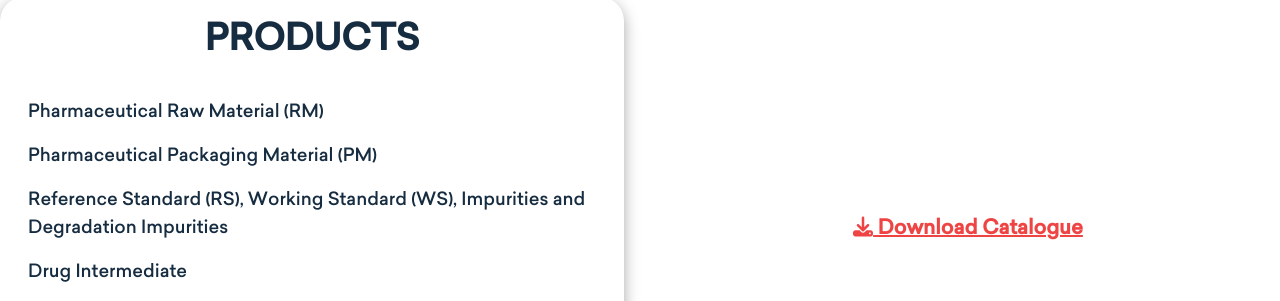
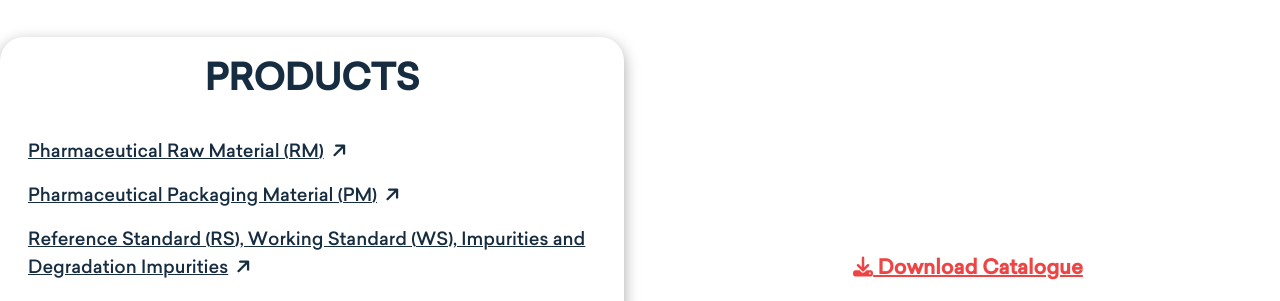
Before and after one commit to antorntech/mjrawfusion, a React (Vite) app: page /products in a window 1280 px wide. Shown: the part 643-944 px from the top of the page. Built offline with nearby package versions, Linux system fonts and the light colour scheme.

Commit message:
hot fix add underline below the products and services name

```diff
--- a/src/components/PageHeader/PageHeader.jsx
+++ b/src/components/PageHeader/PageHeader.jsx
@@ -16,7 +16,7 @@ const PageHeader = ({ title, imageUrl }) => {
 
   return (
     <div
-      className="w-full mt-12 md:mt-0 h-[25vh] md:h-[60vh] lg:h-[70vh]"
+      className="w-full mt-12 md:mt-0 h-[25vh] md:h-[60vh] lg:h-[75vh]"
       style={{
         backgroundImage: `url(${imageUrl})`,
         backgroundSize: "100% 100%",
--- a/src/pages/products/Products.jsx
+++ b/src/pages/products/Products.jsx
@@ -115,8 +115,9 @@ const Products = () => {
                     className="relative group flex items-center text-start transition-all duration-500 ease-in-out overflow-hidden rounded-md p-2"
                   >
                     <div className="absolute inset-0 bg-gradient-to-l from-[#04cafb] to-[#039dda] opacity-0 group-hover:opacity-100 transition-opacity duration-500"></div>
-                    <p className="relative text-lg text-[#162C40] group-hover:text-white transition-all duration-500 z-10">
+                    <p className="relative underline text-lg text-[#162C40] group-hover:text-white transition-all duration-500 group-hover:no-underline z-10">
                       {product.name}
+                      <i class="fa-solid fa-arrow-right -rotate-45 ml-2 group-hover:hidden"></i>
                     </p>
                   </Link>
                 ))}
@@ -144,7 +145,7 @@ const Products = () => {
                 <h2 className="text-2xl md:text-4xl font-bold text-center mb-3 uppercase text-[#162C40]">
                   Services
                 </h2>
-                <p className="text-md md:text-3xl text-[#162C40] text-center leading-relaxed">
+                <p className="text-md md:text-xl text-[#162C40] text-center leading-relaxed">
                   Advance Pharmaceutical Technology and Regulatory Support
                 </p>
               </div>
@@ -163,8 +164,9 @@ const Products = () => {
                     className="relative group flex items-center text-start transition-all duration-500 ease-in-out overflow-hidden rounded-md p-2"
                   >
                     <div className="absolute inset-0 bg-gradient-to-l from-[#04cafb] to-[#039dda] opacity-0 group-hover:opacity-100 transition-opacity duration-500"></div>
-                    <p className="relative text-lg text-[#162C40] group-hover:text-white transition-all duration-500 z-10">
+                    <p className="relative underline group-hover:no-underline text-lg text-[#162C40] group-hover:text-white transition-all duration-500 z-10">
                       {service.name}
+                      <i class="fa-solid fa-arrow-right -rotate-45 ml-2 group-hover:hidden"></i>
                     </p>
                   </Link>
                 ))}
```
